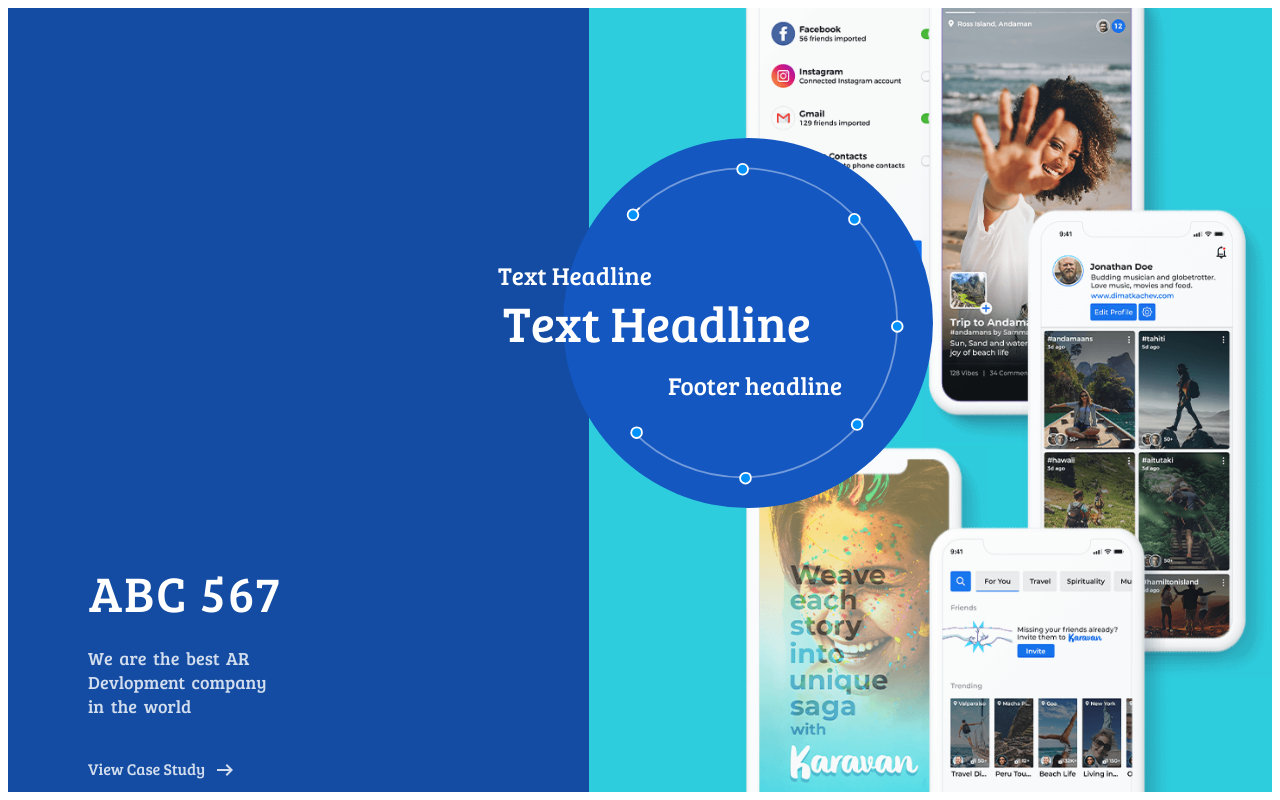
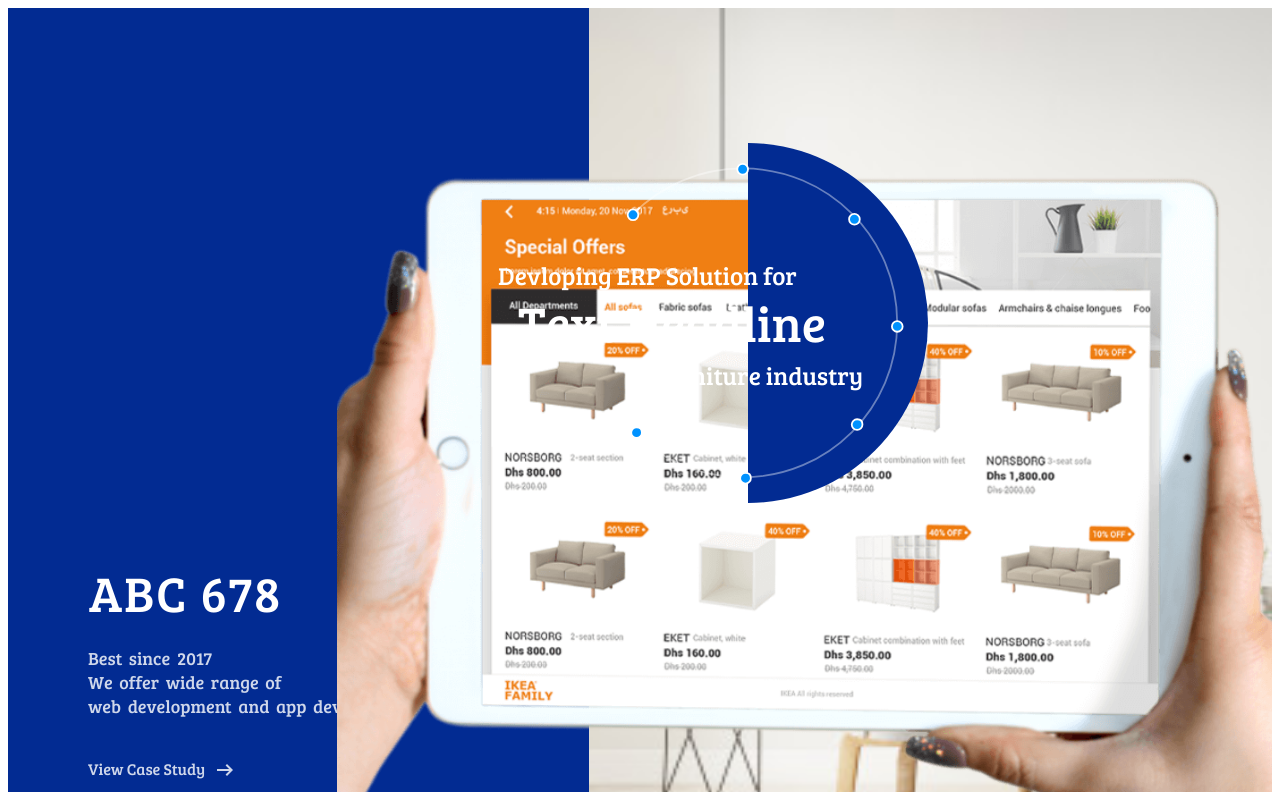
Before and after one commit to VinayN18/Animated-ScrollBar, an Angular app: page / in a window 1280 px wide. Built offline with nearby package versions, Linux system fonts and the light colour scheme.

Commit message:
Sixth page completed

```diff
--- a/src/app/mainpage/mainpage.component.css
+++ b/src/app/mainpage/mainpage.component.css
@@ -575,3 +575,107 @@
 /*\\\\\\\\\\\\\\\\\\\\\\\\\\\\\\\\\\\\\\\\\\\\\\\\\\\\\\\\\\\\\\\\*/
 /*PAGE 6*/
 /* //////////////////////////////////////////////////////////////// */
+.section6 {
+  display: grid;
+  grid-template-columns: 0fr 1.7fr 2fr;
+  position: relative;
+}
+.left6 {
+  background-color: #022b92;
+  height: 98vh;
+  position: relative;
+}
+.right6 {
+  background-color: #fff;
+  height: 98vh;
+}
+.devlop6 {
+  position: absolute;
+  z-index: 100;
+  top: 250px;
+  left: 490px;
+  background-color: transparent;
+  color: #fff;
+  font-size: 25px;
+}
+.texthead6 {
+  position: absolute;
+  z-index: 100;
+  top: 280px;
+  left: 510px;
+  background-color: transparent;
+  color: #fff;
+  font-size: 50px;
+}
+.fur6 {
+  position: absolute;
+  z-index: 100;
+  top: 350px;
+  left: 620px;
+  background-color: transparent;
+  color: #fff;
+  font-size: 25px;
+}
+.semi-circle6 {
+  position: absolute;
+  top: 315px;
+  left: 830px;
+  transform: translate(-50%, -50%);
+  height: 360px;
+  width: 180px;
+  border-radius: 0px 250px 250px 0px;
+  background-color: #022b92;
+  z-index: 10;
+}
+.left-down6 {
+  display: grid;
+  grid-template-columns: 1fr;
+  position: absolute;
+  top: 550px;
+  left: 80px;
+  width: 650px;
+  height: 450px;
+}
+.abc6786 {
+  font-size: 50px;
+  letter-spacing: 2px;
+  margin-left: 1px;
+  margin-bottom: 20px;
+  color: #fff;
+  font-weight: 500;
+}
+.para6 {
+  color: #ffffffcf;
+  font-size: 18px;
+  word-spacing: 3px;
+  width: 400px;
+  margin-bottom: 40px;
+}
+.para26 {
+  color: #ffffffcf;
+}
+.case-study6 {
+  display: grid;
+  grid-template-columns: 1fr 4.2fr;
+}
+.skip6 {
+  position: absolute;
+  font-size: 18px;
+  color: #ffffffcf;
+  right: 10px;
+  top: 220px;
+  letter-spacing: 4px;
+}
+
+.int6 {
+  width: 1700px;
+}
+.erp6 {
+  position: absolute;
+  width: 950px;
+  top: 40px;
+  right: -15px;
+}
+/*\\\\\\\\\\\\\\\\\\\\\\\\\\\\\\\\\\\\\\\\\\\\\\\\\\\\\\\\\\\\\\\\*/
+/*PAGE 7*/
+/* //////////////////////////////////////////////////////////////// */
--- a/src/app/mainpage/mainpage.component.html
+++ b/src/app/mainpage/mainpage.component.html
@@ -215,7 +215,7 @@
       </div> -->
     </section>
     <section class="section5">
-      <div class="left-middle5">
+      <!-- <div class="left-middle5">
         <p class="text5">Text Headline</p>
         <p class="texthead5">Text Headline</p>
         <p class="foot5">Footer headline</p>
@@ -279,9 +279,54 @@
             />
           </div>
         </div>
+      </div> -->
+    </section>
+    <section class="section6">
+      <div class="left-middle6">
+        <p class="devlop6">Devloping ERP Solution for</p>
+        <p class="texthead6">Text Headline</p>
+        <p class="fur6">in furniture industry</p>
+        <app-path></app-path>
+        <div class="semi-circle6"></div>
+      </div>
+      <div class="left6">
+        <div class="left-down6">
+          <div>
+            <h1 class="abc6786">ABC 678</h1>
+            <div class="para6">
+              <p>Best since 2017</p>
+              <p>We offer wide range of</p>
+              <p>web development and app development</p>
+            </div>
+            <div class="para26">
+              <div class="case-study6">
+                <p>View Case Study</p>
+                <span class="material-symbols-outlined"> arrow_right_alt </span>
+              </div>
+              <p class="skip6">SKIP</p>
+            </div>
+          </div>
+        </div>
+      </div>
+      <div class="right6">
+        <div class="right-img6">
+          <div>
+            <img
+              class="int6"
+              src="assets/images/interior.jpg"
+              alt="home interior image"
+            />
+          </div>
+          <div>
+            <img
+              class="erp6"
+              src="assets/images/erp-app-development-service.png"
+              alt="ipad layout image"
+            />
+          </div>
+        </div>
       </div>
     </section>
-    <section class="section section6"></section>
     <section class="section section7"></section>
   </body>
 </html>
```
